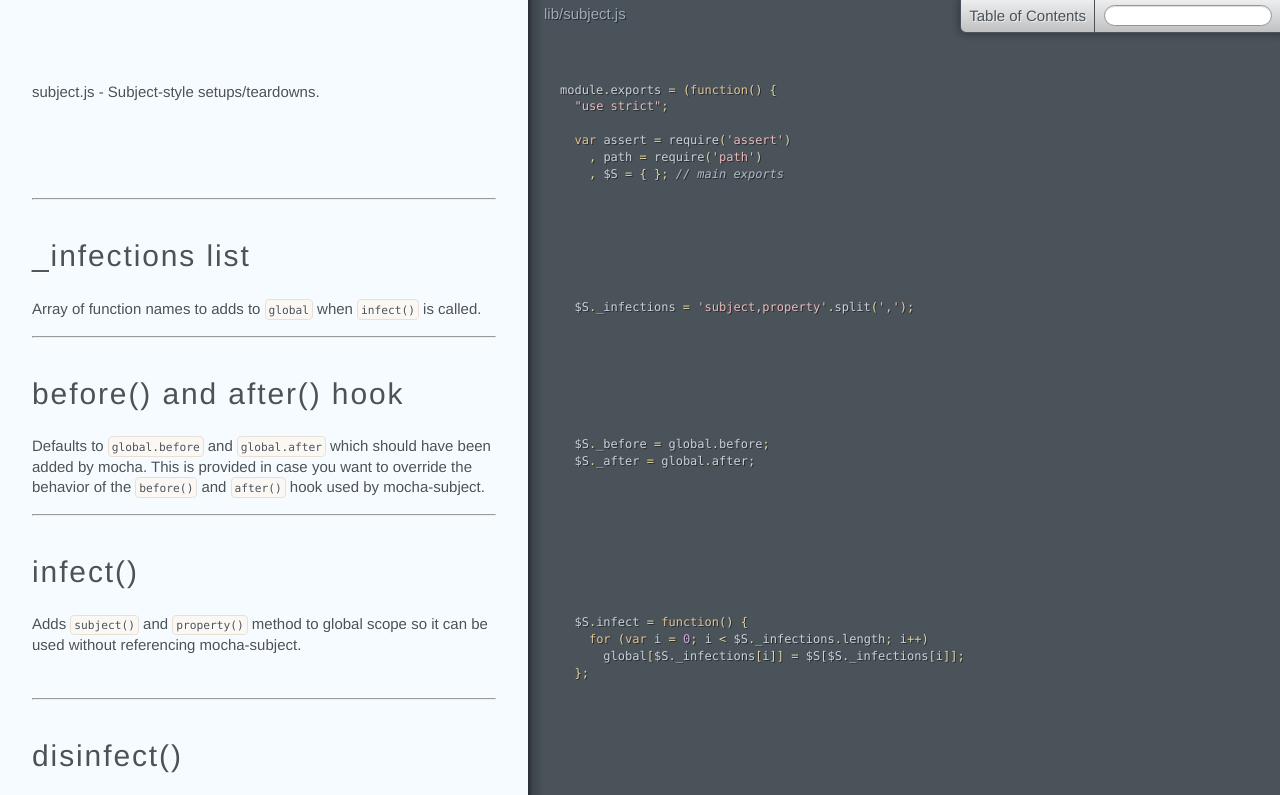
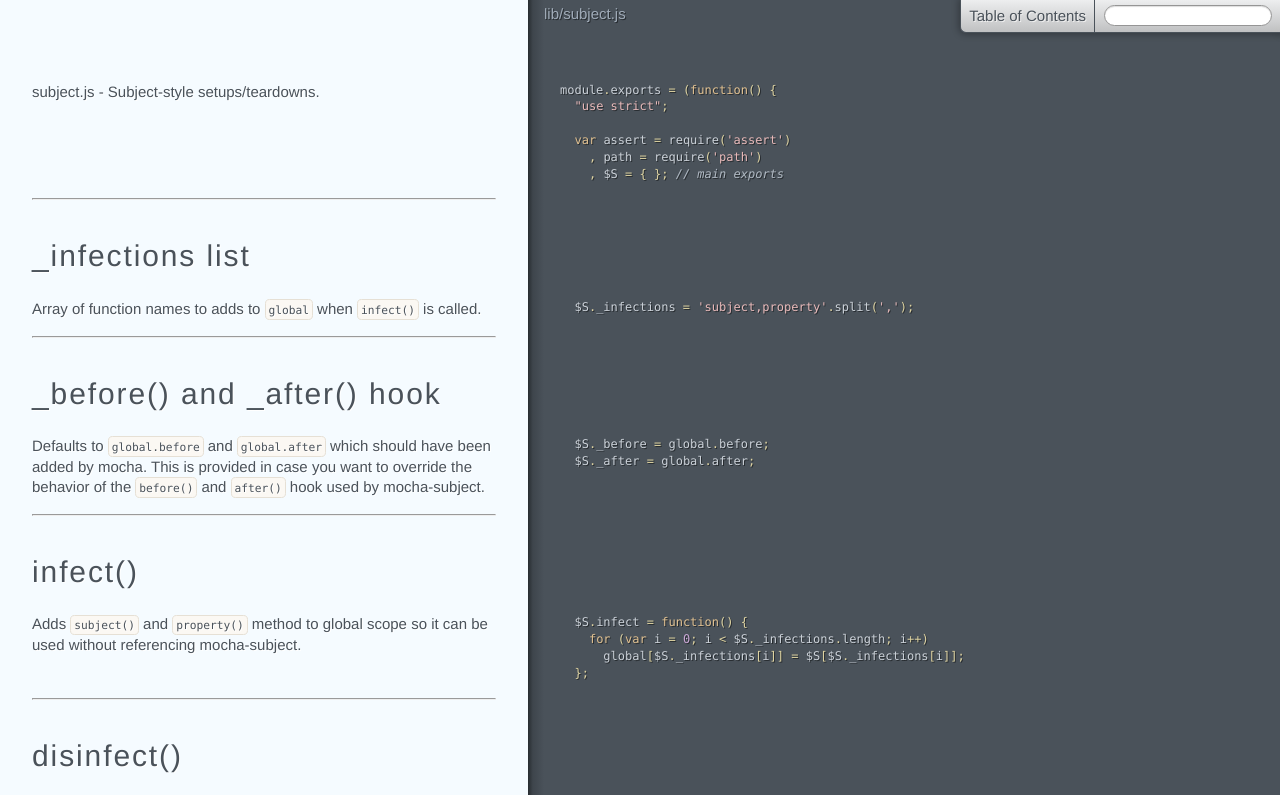
Before and after one commit to chakrit/mocha-subject, a plain HTML site: page index.html in a window 1280 px wide. Shown: the top 795 px of the page. Drawn offline with Linux system fonts and the light colour scheme.

Commit message:
Minor doc edit.

```diff
--- a/index.html
+++ b/index.html
@@ -3,7 +3,7 @@
 
   <span class="kd">var</span> <span class="nx">assert</span> <span class="o">=</span> <span class="nx">require</span><span class="p">(</span><span class="s1">&#39;assert&#39;</span><span class="p">)</span>
     <span class="p">,</span> <span class="nx">path</span> <span class="o">=</span> <span class="nx">require</span><span class="p">(</span><span class="s1">&#39;path&#39;</span><span class="p">)</span>
-    <span class="p">,</span> <span class="nx">$S</span> <span class="o">=</span> <span class="p">{</span> <span class="p">};</span> <span class="c1">// main exports</span></div></div></div><div class="segment"><div class="comments"><div class="wrapper"><hr /></div></div></div><div class="segment"><div class="comments"><div class="wrapper"><h2 id="-infections-list">_infections list</h2></div></div></div><div class="segment"><div class="comments"><div class="wrapper"><p>Array of function names to adds to <code>global</code> when <code>infect()</code> is called.</p></div></div><div class="code"><div class="wrapper">  <span class="nx">$S</span><span class="p">.</span><span class="nx">_infections</span> <span class="o">=</span> <span class="s1">&#39;subject,property&#39;</span><span class="p">.</span><span class="nx">split</span><span class="p">(</span><span class="s1">&#39;,&#39;</span><span class="p">);</span></div></div></div><div class="segment"><div class="comments"><div class="wrapper"><hr /></div></div></div><div class="segment"><div class="comments"><div class="wrapper"><h2 id="before-and-after-hook">before() and after() hook</h2></div></div></div><div class="segment"><div class="comments"><div class="wrapper"><p>Defaults to <code>global.before</code> and <code>global.after</code> which should have been added by
+    <span class="p">,</span> <span class="nx">$S</span> <span class="o">=</span> <span class="p">{</span> <span class="p">};</span> <span class="c1">// main exports</span></div></div></div><div class="segment"><div class="comments"><div class="wrapper"><hr /></div></div></div><div class="segment"><div class="comments"><div class="wrapper"><h2 id="-infections-list">_infections list</h2></div></div></div><div class="segment"><div class="comments"><div class="wrapper"><p>Array of function names to adds to <code>global</code> when <code>infect()</code> is called.</p></div></div><div class="code"><div class="wrapper">  <span class="nx">$S</span><span class="p">.</span><span class="nx">_infections</span> <span class="o">=</span> <span class="s1">&#39;subject,property&#39;</span><span class="p">.</span><span class="nx">split</span><span class="p">(</span><span class="s1">&#39;,&#39;</span><span class="p">);</span></div></div></div><div class="segment"><div class="comments"><div class="wrapper"><hr /></div></div></div><div class="segment"><div class="comments"><div class="wrapper"><h2 id="-before-and-after-hook">_before() and _after() hook</h2></div></div></div><div class="segment"><div class="comments"><div class="wrapper"><p>Defaults to <code>global.before</code> and <code>global.after</code> which should have been added by
 mocha. This is provided in case you want to override the behavior of the <code>before()</code>
 and <code>after()</code> hook used by mocha-subject.</p></div></div><div class="code"><div class="wrapper">  <span class="nx">$S</span><span class="p">.</span><span class="nx">_before</span> <span class="o">=</span> <span class="nx">global</span><span class="p">.</span><span class="nx">before</span><span class="p">;</span>
   <span class="nx">$S</span><span class="p">.</span><span class="nx">_after</span> <span class="o">=</span> <span class="nx">global</span><span class="p">.</span><span class="nx">after</span><span class="p">;</span></div></div></div><div class="segment"><div class="comments"><div class="wrapper"><hr /></div></div></div><div class="segment"><div class="comments"><div class="wrapper"><h2 id="infect">infect()</h2></div></div></div><div class="segment"><div class="comments"><div class="wrapper"><p>Adds <code>subject()</code> and <code>property()</code> method to global scope so it can be used without
```
